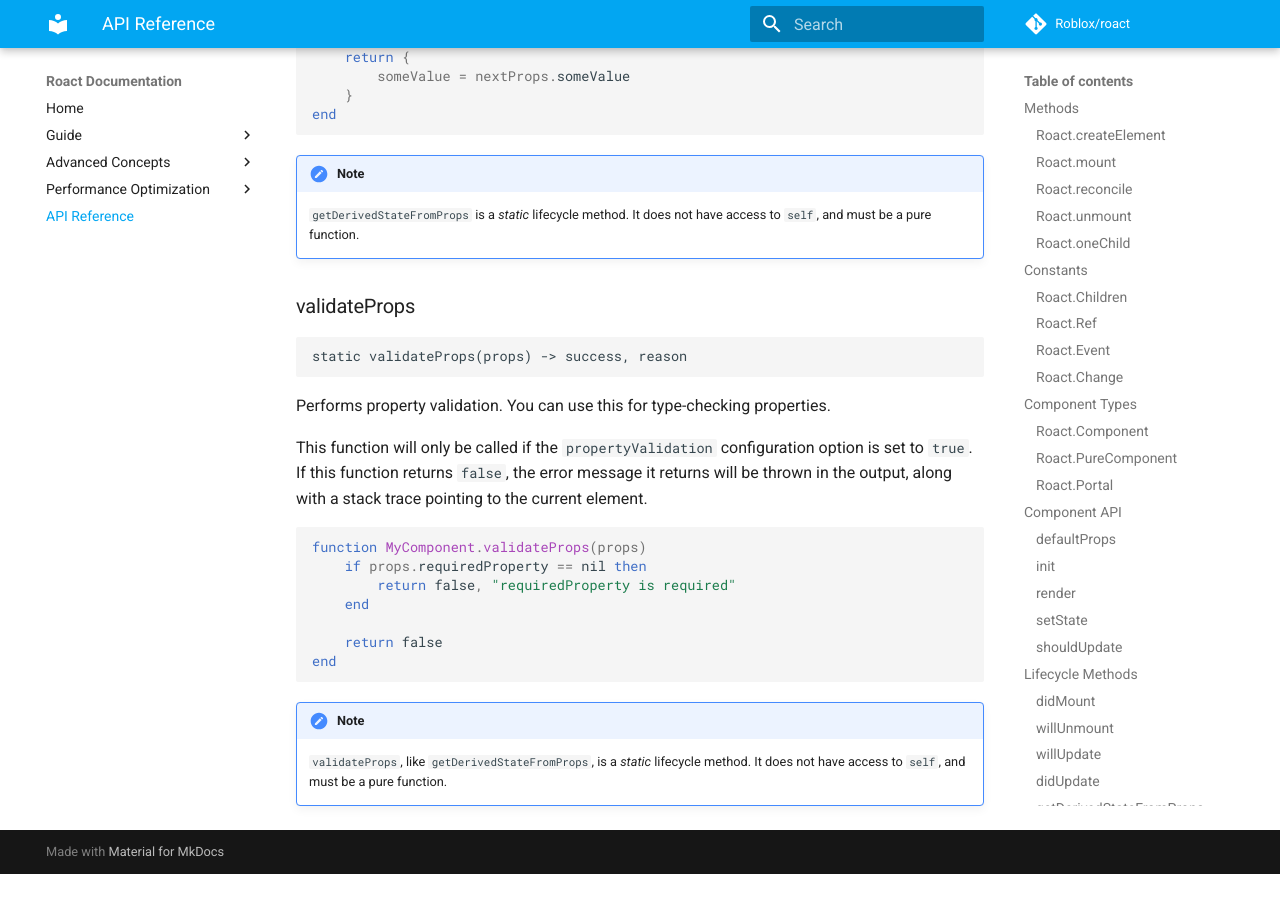
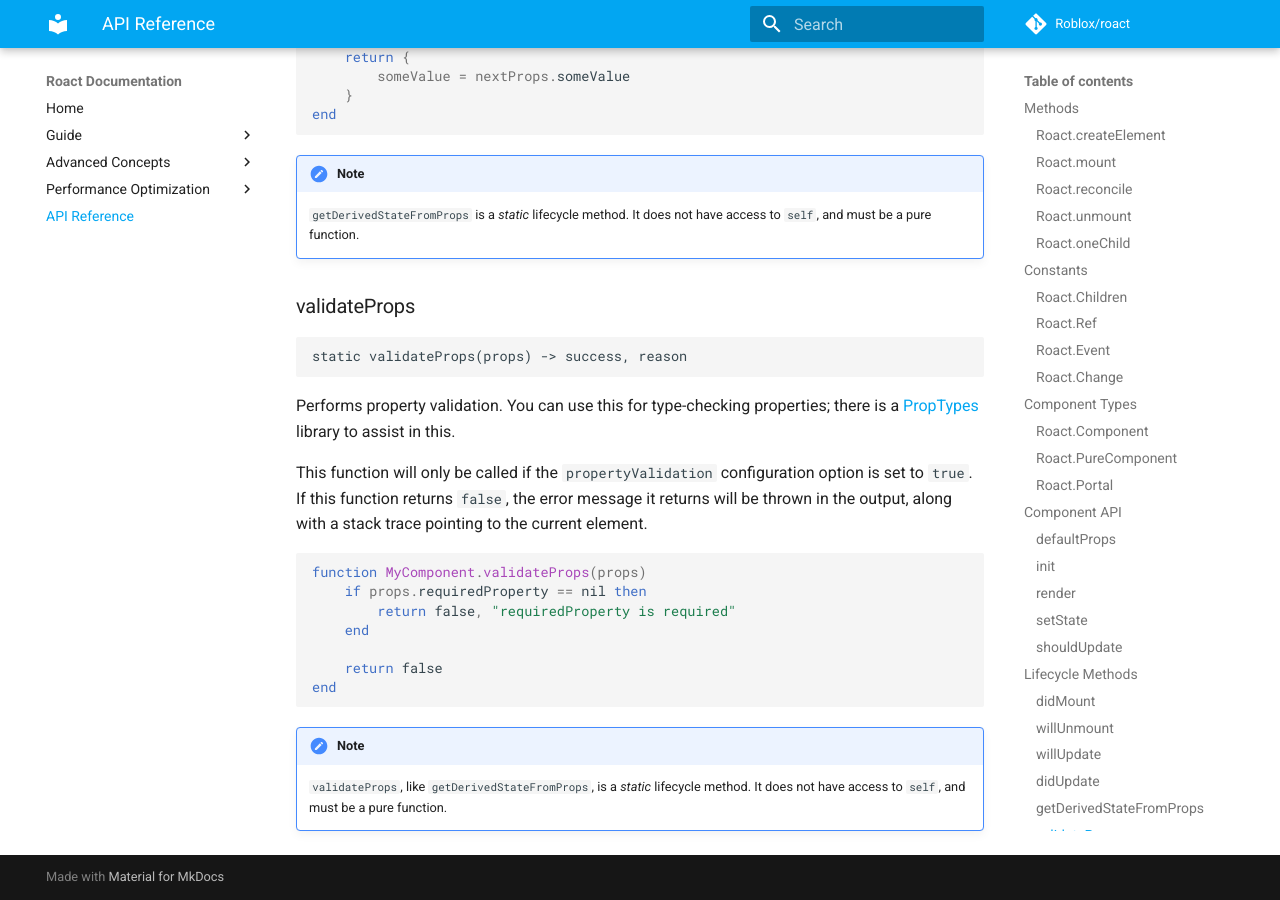
Before and after one commit to Roblox/roact, an MkDocs documentation site: the page built from docs/api-reference.md, in a window 1280 px wide and 900 px high, scrolled down 8773 px. Built offline with MkDocs 1.6.1 and Material for MkDocs 9.7.7, drawn with Linux system fonts in a browser that asks for light colours; comment, search, counter and statistics services are not loaded; old or Windows-style settings are respelled for this version of MkDocs; before the commit the page ends 9647 px from its top, so only the background shows below that.

Commit message:
plug PropTypes

````diff
--- a/docs/api-reference.md
+++ b/docs/api-reference.md
@@ -311,7 +311,7 @@ end
 static validateProps(props) -> success, reason
 ```
 
-Performs property validation. You can use this for type-checking properties.
+Performs property validation. You can use this for type-checking properties; there is a [PropTypes](https://github.com/AmaranthineCodices/rbx-prop-types) library to assist in this.
 
 This function will only be called if the `propertyValidation` configuration option is set to `true`. If this function returns `false`, the error message it returns will be thrown in the output, along with a stack trace pointing to the current element.
 
````
